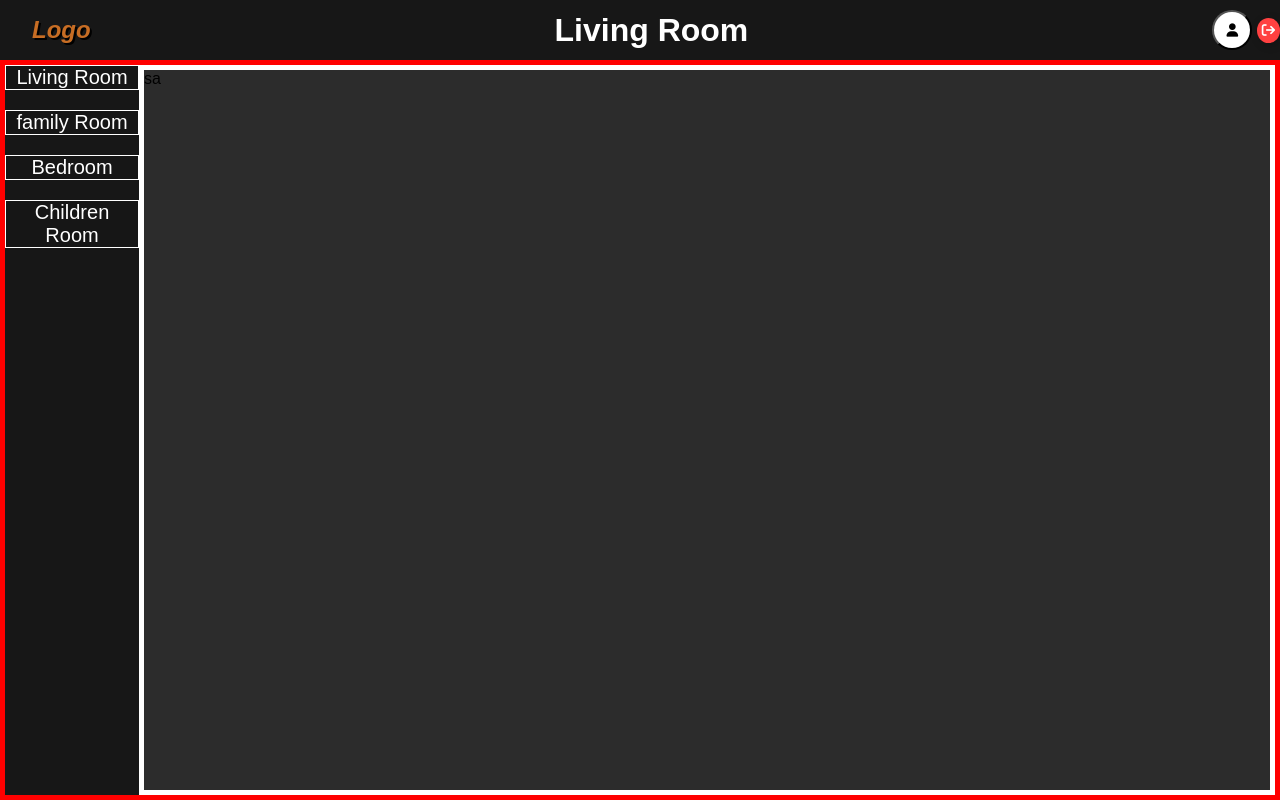
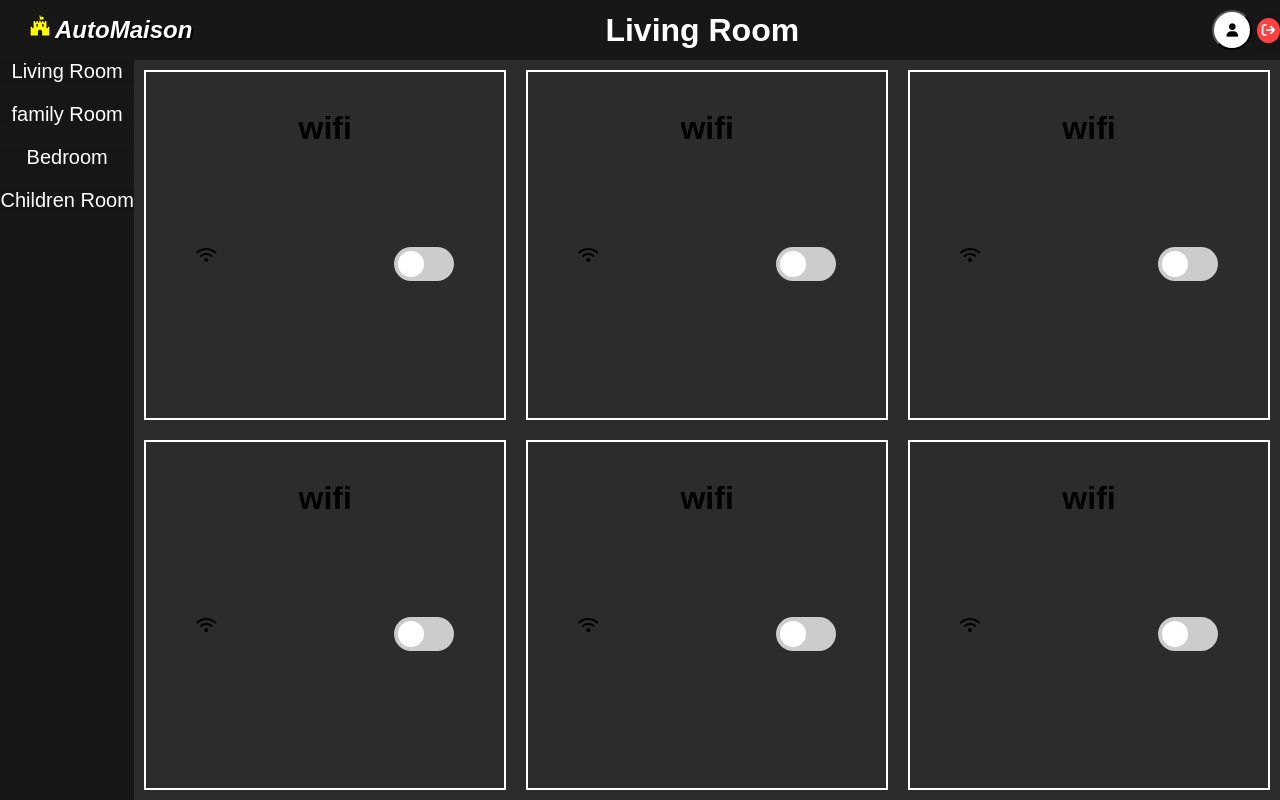
Before and after one commit to MiqeWazowhiskey/Web_Project_Home_Automation, a PHP site: page / in a window 1280 px wide. Run offline with PHP 8.4, Linux system fonts and the light colour scheme; some libraries are stand-ins or nearby versions.

Commit message:
elements flex updated
elements flex design made

```diff
--- a/index.html
+++ b/index.html
@@ -14,7 +14,10 @@
 <body>
 
     <div class="header">
-        <h2 class="logo">Logo</h1>
+        <div class="logoClass">
+            <i class="fa-brands fa-fort-awesome"></i>
+            <h2 class="logo">AutoMaison</h1>
+        </div>
         <div class="roomNum">
             <h1>Living Room</h1>
         </div>
@@ -29,7 +32,7 @@
     </div>
     <div class="under">
         <div class="sideBar">
-            <button>
+            <button class="selected">
                 <a href="./room1_producer.html"><p>Living Room</p> </a>
             </button>
             <button>
@@ -44,7 +47,73 @@
 
         </div>
         <div class="elements">
-            <p>sa</p>
+            <div class="element element1">
+                <h1>wifi</h1>
+                <div class="under_element">
+                    <i class="fa-solid fa-wifi"></i>
+
+                    <label class="switch">
+                    <input type="checkbox">
+                    <span class="slider round"></span>
+                  </label>
+                </div>
+            </div>
+            <div class="element element2">
+                <h1>wifi</h1>
+                <div class="under_element">
+                    <i class="fa-solid fa-wifi"></i>
+
+                    <label class="switch">
+                    <input type="checkbox">
+                    <span class="slider round"></span>
+                  </label>
+                </div>
+            </div>
+            <div class="element element3">
+                <h1>wifi</h1>
+                <div class="under_element">
+                    <i class="fa-solid fa-wifi"></i>
+
+                    <label class="switch">
+                    <input type="checkbox">
+                    <span class="slider round"></span>
+                  </label>
+                </div>
+            </div>
+            <div class="element element4">
+                <h1>wifi</h1>
+                <div class="under_element">
+                    <i class="fa-solid fa-wifi"></i>
+
+                    <label class="switch">
+                    <input type="checkbox">
+                    <span class="slider round"></span>
+                  </label>
+                </div>
+            </div>
+            <div class="element element5">
+                <h1>wifi</h1>
+                <div class="under_element">
+                    <i class="fa-solid fa-wifi"></i>
+
+                    <label class="switch">
+                    <input type="checkbox">
+                    <span class="slider round"></span>
+                  </label>
+                </div>
+            </div>
+            <div class="element element6">
+                <h1>wifi</h1>
+                <div class="under_element">
+                    <i class="fa-solid fa-wifi"></i>
+
+                    <label class="switch">
+                    <input type="checkbox">
+                    <span class="slider round"></span>
+                  </label>
+                </div>
+            </div>
+
         </div>
 
     </div>
--- a/styles.css
+++ b/styles.css
@@ -3,6 +3,12 @@
     box-sizing: border-box;
     margin: 0;
     padding: 0;
+}
+
+*,
+*::before,
+*::after {
+    box-sizing: border-box;
 }
 
 body {
@@ -22,12 +28,23 @@ body {
     background-color: #171717;
 }
 
+.logoClass {
+    display: flex;
+    flex-direction: row;
+    margin-left: 30px;
+}
+
+.fa-brands {
+    color: yellow;
+    font-size: 20px;
+}
+
 .logo {
-    color: rgb(199, 109, 36);
-    padding-left: 32px;
+    color: white;
     text-shadow: 2px 2px black;
     font-style: italic;
     font-weight: bolder;
+    margin-left: 5px;
 }
 
 .header h1 {
@@ -69,7 +86,6 @@ body {
     margin-bottom: 20px;
     background-color: #161616;
     border: none;
-    border: 1px solid white;
 }
 
 .sideBar p {
@@ -83,14 +99,33 @@ a {
 
 .under {
     height: calc(100% - 60px);
-    border: 5px red solid;
     display: flex;
     flex-direction: row;
 }
 
 .elements {
-    border: 5px solid white;
     width: 100%;
+    display: flex;
+    flex-direction: row;
+    flex-wrap: wrap;
+}
+
+.element {
+    flex: 1;
+    flex-basis: 30%;
+    border: solid white 2px;
+    margin: 10px;
+    display: flex;
+    flex-direction: column;
+    justify-content: center;
+    text-align: center;
+}
+
+.under_element {
+    display: flex;
+    flex-direction: row;
+    justify-content: space-between;
+    margin: 100px 50px;
 }
 
 @media(max-width: 568px) {
@@ -112,4 +147,78 @@ a {
     .elements {
         height: 100%;
     }
+    .header h1 {
+        font-size: 25px;
+    }
+    .logoClass {
+        margin-left: 10px;
+    }
 }
+
+.switch {
+    position: relative;
+    display: inline-block;
+    width: 60px;
+    height: 34px;
+}
+
+
+/* Hide default HTML checkbox */
+
+.switch input {
+    opacity: 0;
+    width: 0;
+    height: 0;
+}
+
+
+/* The slider */
+
+.slider {
+    position: absolute;
+    cursor: pointer;
+    top: 0;
+    left: 0;
+    right: 0;
+    bottom: 0;
+    background-color: #ccc;
+    -webkit-transition: .4s;
+    transition: .4s;
+}
+
+.slider:before {
+    position: absolute;
+    content: "";
+    height: 26px;
+    width: 26px;
+    left: 4px;
+    bottom: 4px;
+    background-color: white;
+    -webkit-transition: .4s;
+    transition: .4s;
+}
+
+input:checked+.slider {
+    background-color: #2196F3;
+}
+
+input:focus+.slider {
+    box-shadow: 0 0 1px #2196F3;
+}
+
+input:checked+.slider:before {
+    -webkit-transform: translateX(26px);
+    -ms-transform: translateX(26px);
+    transform: translateX(26px);
+}
+
+
+/* Rounded sliders */
+
+.slider.round {
+    border-radius: 34px;
+}
+
+.slider.round:before {
+    border-radius: 50%;
+}
```
Lines whose indentation alone changed are shown as unchanged.
